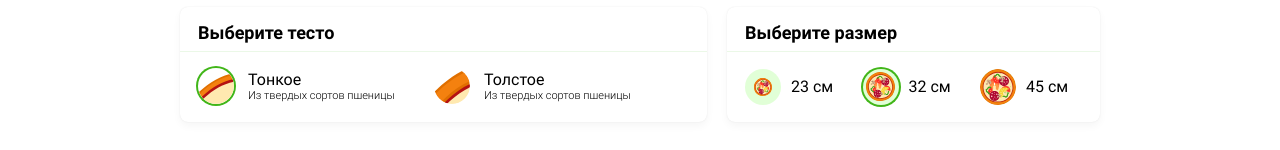
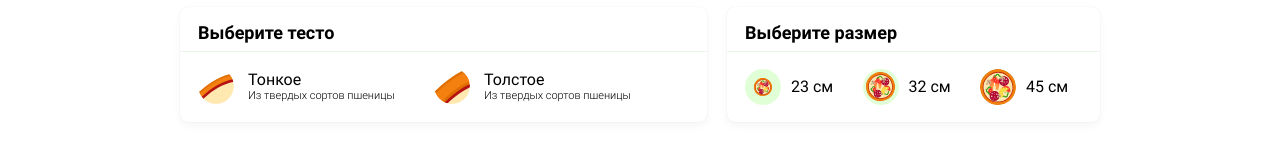
Before and after one commit to htmlacademy-vue/854503-pizza-1, a Vue app in the folder src/frontend/: page / in a window 1280 px wide. Shown: the part 131-281 px from the top of the page. Built offline with nearby package versions, Linux system fonts and the light colour scheme.

Commit message:
Добавляет общие компоненты

```diff
--- a/src/frontend/src/App.vue
+++ b/src/frontend/src/App.vue
@@ -8,6 +8,7 @@
 import IndexPage from "../src/views/Index";
 export default {
   name: "App",
+
   components: {
     IndexPage,
   },
@@ -17,5 +18,3 @@ export default {
 <style lang="scss">
 @import "~@/assets/scss/app";
 </style>
-
-// make start_project
--- /dev/null
+++ b/src/frontend/src/common/components/ItemCounter.vue
@@ -0,0 +1,35 @@
+<template>
+  <li class="ingredients__item">
+    <span class="filling" :class="`filling--${item.imageName}`">
+      {{ item.name }}
+    </span>
+
+    <div class="counter counter--orange ingredients__counter">
+      <button
+        type="button"
+        class="counter__button counter__button--minus"
+        disabled
+      >
+        <span class="visually-hidden">Меньше</span>
+      </button>
+      <input type="text" name="counter" class="counter__input" value="0" />
+      <button type="button" class="counter__button counter__button--plus">
+        <span class="visually-hidden">Больше</span>
+      </button>
+    </div>
+  </li>
+</template>
+
+<script>
+export default {
+  name: "ItemCounter",
+
+  props: {
+    item: {
+      type: Object,
+      required: true,
+    },
+  },
+};
+</script>
+<style lang="scss" scoped></style>
--- /dev/null
+++ b/src/frontend/src/common/components/RadioButton.vue
@@ -0,0 +1,29 @@
+<template>
+  <label class="radio ingredients__input">
+    <input
+      type="radio"
+      :name="name"
+      :value="item.value"
+      :checked="item.isChecked"
+    />
+    <span>{{ item.text }}</span>
+  </label>
+</template>
+
+<script>
+export default {
+  name: "RadioButton",
+
+  props: {
+    item: {
+      type: Object,
+      required: true,
+    },
+    name: {
+      type: String,
+      required: true,
+    },
+  },
+};
+</script>
+<style lang="scss" scoped></style>
--- /dev/null
+++ b/src/frontend/src/common/components/SelectorItem.vue
@@ -0,0 +1,31 @@
+<template>
+  <label :class="`${name}__input ${name}__input--${item.value}`">
+    <input
+      type="radio"
+      :name="name"
+      :value="item.value"
+      class="visually-hidden"
+    />
+    <b v-if="name === 'dough'">{{ item.title }}</b>
+    <span v-else>{{ item.title }}</span>
+    <span v-if="item.text">{{ item.text }}</span>
+  </label>
+</template>
+
+<script>
+export default {
+  name: "SelectorItem",
+
+  props: {
+    item: {
+      type: Object,
+      required: true,
+    },
+    name: {
+      type: String,
+      required: true,
+    },
+  },
+};
+</script>
+<style lang="scss" scoped></style>
--- /dev/null
+++ b/src/frontend/src/common/enums.js
@@ -0,0 +1,47 @@
+export const dough = [
+  {
+    id: 1,
+    value: "light",
+    title: "Тонкое",
+    text: "Из твердых сортов пшеницы",
+  },
+  {
+    id: 2,
+    value: "large",
+    title: "Толстое",
+    text: "Из твердых сортов пшеницы",
+  },
+];
+
+export const sizes = [
+  {
+    id: 1,
+    value: "small",
+    title: "23 см",
+  },
+  {
+    id: 2,
+    value: "normal",
+    title: "32 см",
+  },
+  {
+    id: 3,
+    value: "big",
+    title: "45 см",
+  },
+];
+
+export const sauces = [
+  {
+    id: 1,
+    text: "Томатный",
+    value: "tomato",
+    isChecked: true,
+  },
+  {
+    id: 2,
+    text: "Сливочный",
+    value: "creamy",
+    isChecked: false,
+  },
+];
--- a/src/frontend/src/views/Index.vue
+++ b/src/frontend/src/views/Index.vue
@@ -27,27 +27,13 @@
             <div class="sheet">
               <h2 class="title title--small sheet__title">Выберите тесто</h2>
               <div class="sheet__content dough">
-                <label class="dough__input dough__input--light">
-                  <input
-                    type="radio"
-                    name="dought"
-                    value="light"
-                    class="visually-hidden"
-                    checked
-                  />
-                  <b>Тонкое</b>
-                  <span>Из твердых сортов пшеницы</span>
-                </label>
-                <label class="dough__input dough__input--large">
-                  <input
-                    type="radio"
-                    name="dought"
-                    value="large"
-                    class="visually-hidden"
-                  />
-                  <b>Толстое</b>
-                  <span>Из твердых сортов пшеницы</span>
-                </label>
+                <SelectorItem
+                  v-for="item in dough"
+                  :key="item.id"
+                  :item="item"
+                  name="dough"
+                >
+                </SelectorItem>
               </div>
             </div>
           </div>
@@ -56,34 +42,13 @@
               <h2 class="title title--small sheet__title">Выберите размер</h2>
 
               <div class="sheet__content diameter">
-                <label class="diameter__input diameter__input--small">
-                  <input
-                    type="radio"
-                    name="diameter"
-                    value="small"
-                    class="visually-hidden"
-                  />
-                  <span>23 см</span>
-                </label>
-                <label class="diameter__input diameter__input--normal">
-                  <input
-                    type="radio"
-                    name="diameter"
-                    value="normal"
-                    class="visually-hidden"
-                    checked
-                  />
-                  <span>32 см</span>
-                </label>
-                <label class="diameter__input diameter__input--big">
-                  <input
-                    type="radio"
-                    name="diameter"
-                    value="big"
-                    class="visually-hidden"
-                  />
-                  <span>45 см</span>
-                </label>
+                <SelectorItem
+                  v-for="item in sizes"
+                  :key="item.id"
+                  :item="item"
+                  name="diameter"
+                >
+                </SelectorItem>
               </div>
             </div>
           </div>
@@ -98,54 +63,25 @@
                 <div class="ingredients__sauce">
                   <p>Основной соус:</p>
 
-                  <label class="radio ingredients__input">
-                    <input type="radio" name="sauce" value="tomato" checked />
-                    <span>Томатный</span>
-                  </label>
-                  <label class="radio ingredients__input">
-                    <input type="radio" name="sauce" value="creamy" />
-                    <span>Сливочный</span>
-                  </label>
+                  <RadioButton
+                    v-for="item in sauces"
+                    :key="item.id"
+                    :item="item"
+                    name="sauce"
+                  >
+                  </RadioButton>
                 </div>
 
                 <div class="ingredients__filling">
                   <p>Начинка:</p>
 
                   <ul class="ingredients__list">
-                    <li
-                      class="ingredients__item"
+                    <ItemCounter
                       v-for="ingredient in pizza.ingredients"
                       :key="ingredient.id"
+                      :item="ingredient"
                     >
-                      <span
-                        class="filling"
-                        :class="`filling--${ingredient.imageName}`"
-                      >
-                        {{ ingredient.name }}
-                      </span>
-
-                      <div class="counter counter--orange ingredients__counter">
-                        <button
-                          type="button"
-                          class="counter__button counter__button--minus"
-                          disabled
-                        >
-                          <span class="visually-hidden">Меньше</span>
-                        </button>
-                        <input
-                          type="text"
-                          name="counter"
-                          class="counter__input"
-                          value="0"
-                        />
-                        <button
-                          type="button"
-                          class="counter__button counter__button--plus"
-                        >
-                          <span class="visually-hidden">Больше</span>
-                        </button>
-                      </div>
-                    </li>
+                    </ItemCounter>
                   </ul>
                 </div>
               </div>
@@ -188,14 +124,28 @@ import pizza from "../static/pizza";
 import misc from "../static/misc";
 import user from "../static/user";
 import { getIngredient } from "../common/helpers";
+import { dough, sizes, sauces } from "../common/enums";
+import ItemCounter from "../common/components/ItemCounter";
+import SelectorItem from "../common/components/SelectorItem";
+import RadioButton from "../common/components/RadioButton";
 
 export default {
   name: "IndexPage",
+
+  components: {
+    ItemCounter,
+    SelectorItem,
+    RadioButton,
+  },
+
   data() {
     return {
       user,
       pizza: getIngredient(pizza),
       misc,
+      sauces,
+      dough,
+      sizes,
     };
   },
 };
```
